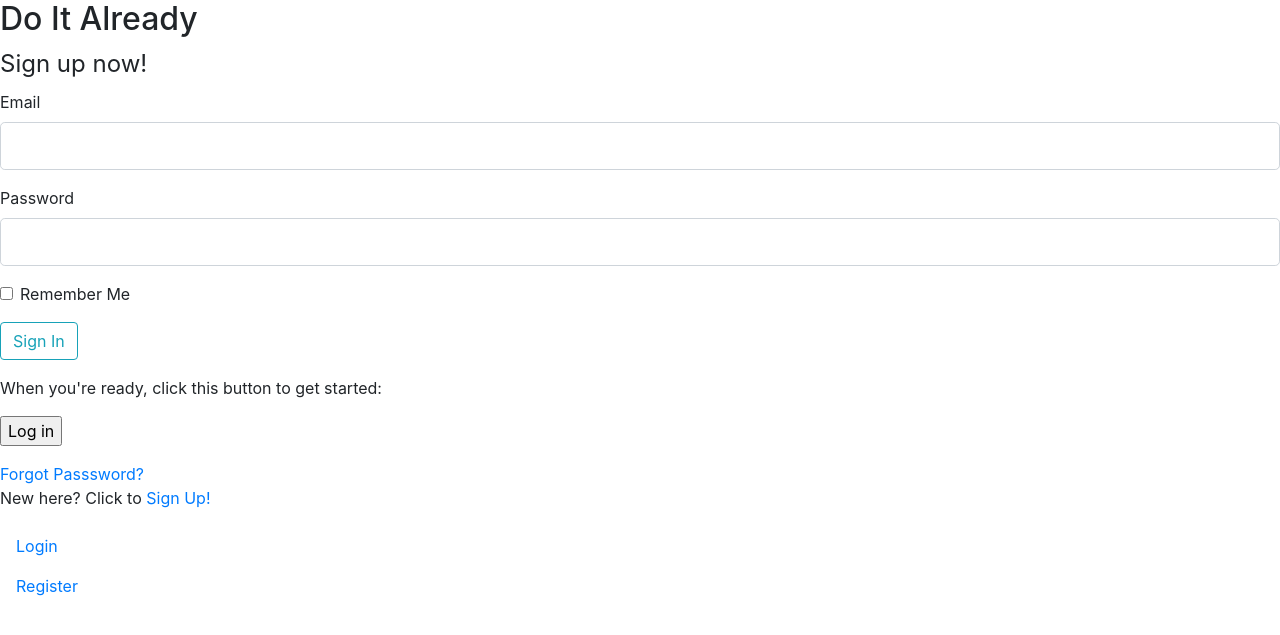
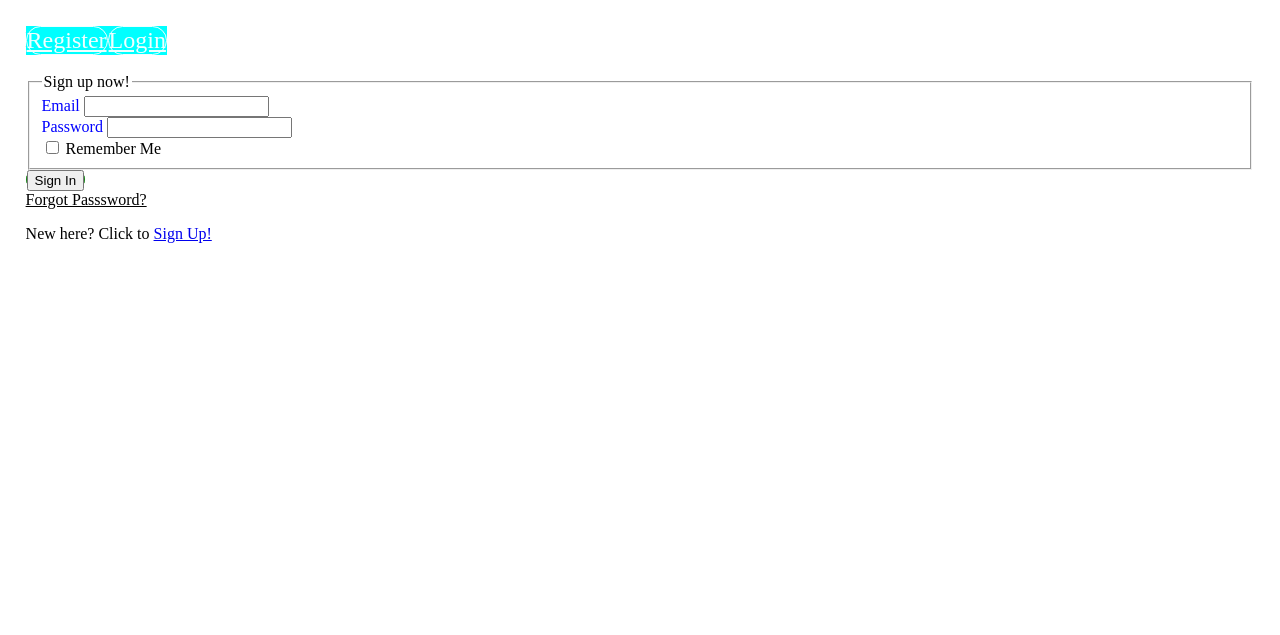
Before and after one commit to btolsen131/ToDoList, a Flask app: page / in a window 1280 px wide. Shown: the top 635 px of the page. Run offline with Flask 2, Linux system fonts and the light colour scheme; some libraries are stand-ins or nearby versions.

Commit message:
first step in CSS implementation

```diff
--- a/ToDoListApp/static/ToDoList.css
+++ b/ToDoListApp/static/ToDoList.css
@@ -1,80 +1,117 @@
 body {
-    background: #fafafa;
-    color: #333333;
-    margin-top: 5rem;
+  color:black;
+  margin: 2%
+}
+.button {
+  color:blue;
+  background-color: white;
+  border: 2px solid blue;
+  border-radius: 20px;
 }
 
-  h1, h2, h3, h4, h5, h6 {
-    color: #444444;
+/* Nav Bar */
+.navBar{
+  background-color: aqua;
+  color:azure;
+  position: fixed;
+  margin-top: 0;
+  display: flex;
+  flex-direction: row-reverse;
 }
 
-  .bg-steel {
-    background-color: #5f788a;
+.navLink{
+  background-color: aqua;
+  color:azure;
+  font-size: 1.5rem;
+  border-radius: 20px;
+  border: 1px solid azure
 }
 
-  .site-header .navbar-nav .nav-link {
-    color: #cbd5db;
+.navlink:hover{
+  color:aqua;
+  background-color: azure;
+  border:1px solid aqua;
 }
 
-  .site-header .navbar-nav .nav-link:hover {
-    color: #ffffff;
+.appName{
+  font-size: 2.2rem;
+  color: burlywood;
+  text-decoration: overline;
 }
 
-  .site-header .navbar-nav .nav-link.active {
-    font-weight: 500;
+.userName {
+  color:red;
+  font-size: 1rem;
 }
 
-  .content-section {
-    background: #ffffff;
-    padding: 10px 20px;
-    border: 1px solid #dddddd;
-    border-radius: 3px;
-    margin-bottom: 20px;
+.taskList {
+  color: green;
 }
 
-  .article-title {
-    color: #444444;
+
+
+/* Post Styling */
+postTitle, postTitle a{
+  font-size: 2rem;
 }
 
-  a.article-title:hover {
-    color: #428bca;
-    text-decoration: none;
+postContent{
+  font-size: 1rem;
 }
 
-  .article-content {
-    white-space: pre-line;
+
+/* Form Styling */
+.formLabel{
+  color:blue
 }
 
-  .article-img {
-    height: 65px;
-    width: 65px;
-    margin-right: 16px;
+.formError{
+  color:red
 }
 
-  .article-metadata {
-    padding-bottom: 1px;
-    margin-bottom: 4px;
-    border-bottom: 1px solid #e3e3e3
+.formContent{
+  color:green
 }
 
-  .article-metadata a:hover {
-    color: #333;
-    text-decoration: none;
+.submitButton {
+  color:white;
+  background-color: green;
+  border-radius: 20px;
+  border: 1px solid forestgreen;
 }
 
-  .article-svg {
-    width: 25px;
-    height: 25px;
-    vertical-align: middle;
+/*log in form unigue fields*/
+.forgotPassword{
+  color:black;
+  font-size: 1rem;;
 }
 
-  .account-img {
-    height: 125px;
-    width: 125px;
-    margin-right: 20px;
-    margin-bottom: 16px;
+.forgotPassword a{
+  color: blue;
+  text-decoration: underline;
 }
 
-  .account-heading {
+.signUp{
+  font-size: 1rem;
+}
+
+.alreadySignedUp{
+  font-size: 1rem;
+  color:blueviolet
+}
+.alreadySignedUp{
+  color:blue;
+  text-decoration: underline;
+}
+
+/* Profile page */
+.welcomeMessage{
+  color:black;
   font-size: 2.5rem;
+  display: flex;
+  justify-content: center;
 }
+.taskList{
+  background-color: yellow;
+  color:red
+}
--- a/ToDoListApp/templates/base.html
+++ b/ToDoListApp/templates/base.html
@@ -6,10 +6,7 @@
         <meta name="viewport" content="width=device-width, initial-scale=1, shrink-to-fit=no">
         <title> {{ the_title }} </title>
         <link rel="stylesheet" href="../static/ToDoList.css" />
-        <!-- Bootstrap CSS -->
-    <link rel="stylesheet" href="https://maxcdn.bootstrapcdn.com/bootstrap/4.0.0/css/bootstrap.min.css" integrity="sha384-Gn5384xqQ1aoWXA+058RXPxPg6fy4IWvTNh0E263XmFcJlSAwiGgFAW/dAiS6JXm" crossorigin="anonymous">
 
-    <link rel="stylesheet" type="text/css" href="{{ url_for('static', filename='main.css') }}">
     </head>
     <body>
         {% with messages = get_flashed_messages(with_categories=True) %}
@@ -22,16 +19,26 @@
             {% endif %}
         {% endwith %}
 
+    {% if current_user.is_authenticated %}
+    <div class="navContainer">
+    <div class="navBar">
+    <a class="navLink" href="{{ url_for('logout') }}">Logout</a>
+    <a class="navLink" href="{{ url_for('new_post') }}">New Task</a>
+    <a class="navLink" href="{{ url_for('profile') }}">Profile</a>
+    </div>
+    </div>
+    {% else %}
+    <div class="navContainer">
+    <div class="navBar">
+    <a class="navLink" href="{{ url_for('log_in') }}">Login</a>
+    <a class="navLink" href="{{ url_for('register') }}">Register</a>
+    </div>
+    </div>
+    {% endif %}
+
     {% block body %}
     {% endblock %}
 
-    {% if current_user.is_authenticated %}
-    <a class="nav-item nav-link" href="{{ url_for('logout') }}">Logout</a>
-    <a class="nav-item nav-link" href="{{ url_for('new_post') }}">New Task</a>
-    {% else %}
-    <a class="nav-item nav-link" href="{{ url_for('log_in') }}">Login</a>
-    <a class="nav-item nav-link" href="{{ url_for('register') }}">Register</a>
-    {% endif %}
 
     </body>
 </html>
--- a/ToDoListApp/templates/login.html
+++ b/ToDoListApp/templates/login.html
@@ -10,50 +10,48 @@
             <legend>Sign up now!</legend>
 
             <div class='form-group'>
-                {{ form.email.label(class='form-control-label') }}
+                <span class='formLabel'> {{ form.email.label }} </span>
 
                 {% if form.email.errors %}
-                    {{ form.email(class="form-control form-control-lg is-invalid") }}
+                <span class="formError"> {{ form.email }} </span>
                     <div class ='invalid-feedback'>
                         {% for error in form.email.errors %}
                             <span>{{error}}</span>
                         {% endfor %}
                     </div>
                 {% else %}
-                    {{ form.email(class='form-control form-control-lg') }}
+                <span class="formContent"> {{ form.email }} </span>
                 {% endif %}
             </div>
 
             <div class='form-group'>
-                {{ form.password.label(class='form-control-label') }}
+                <span class="formLabel">{{ form.password.label }} </span>
 
                 {% if form.password.errors %}
-                    {{ form.password(class="form-control form-control-lg is-invalid") }}
+                <span class="'formError">{{ form.password }} </span>
                     <div class ='invalid-feedback'>
                         {% for error in form.password.errors %}
                         <span>{{error}}</span>
                     {% endfor %}
                     </div>
                 {% else %}
-                {{ form.password(class='form-control form-control-lg') }}
+                <span class="formContent">{{ form.password }} </span>
                 {% endif %}
             </div>
 
             <div class ="form-check">
-                {{ form.remember(class='form-check-input') }}
-                {{ form.remember.label(class="form-check-label")}}
+                {{ form.remember(class_='form-check-input') }}
+                {{ form.remember.label(class_="form-check-label")}}
             </div>
 
         </fieldset>
         <div class='form-group'>
-            {{ form.submit(class="btn btn-outline-info") }}
+            <span class='submitButton'> {{ form.submit }} </span>
         </div>
     </form>
 
-    <p>When you're ready, click this button to get started:</p>
-    <p><input value='Log in' type='SUBMIT'></p>
-<a href="#">Forgot Passsword?</a>
-<p class="signup"> New here? Click to <a href="{{ url_for('register') }}"> Sign Up!</a></p>
+<a class='forgotPassword' href="#">Forgot Passsword?</a>
+<p class="signUp"> New here? Click to <a href="{{ url_for('register') }}"> Sign Up!</a></p>
 
 
 {% endblock %}
```
Also changed, not shown: ToDoListApp/templates/create_task.html (+7 -8 lines), ToDoListApp/templates/post.html (+5 -4 lines), ToDoListApp/templates/profile.html (+4 -4 lines), ToDoListApp/templates/register.html (+16 -16 lines). Lines whose indentation alone changed are shown as unchanged.
